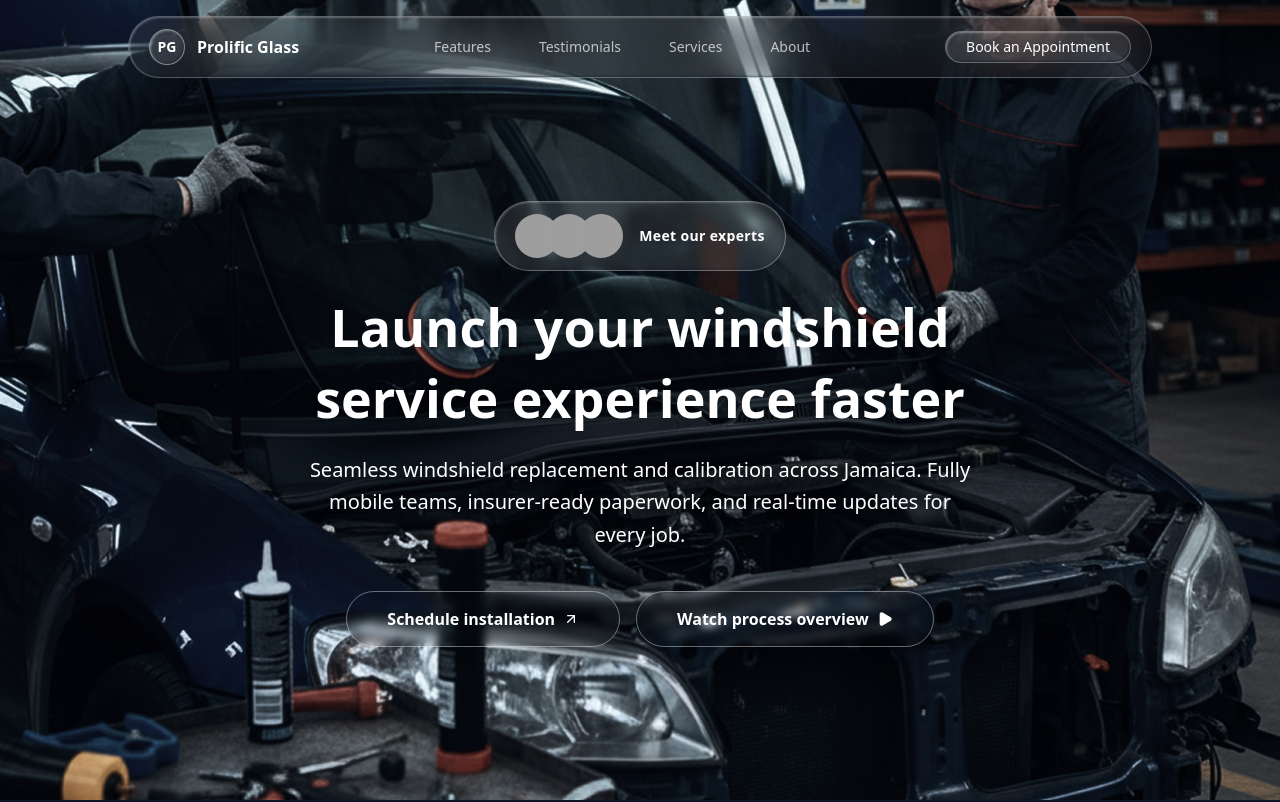
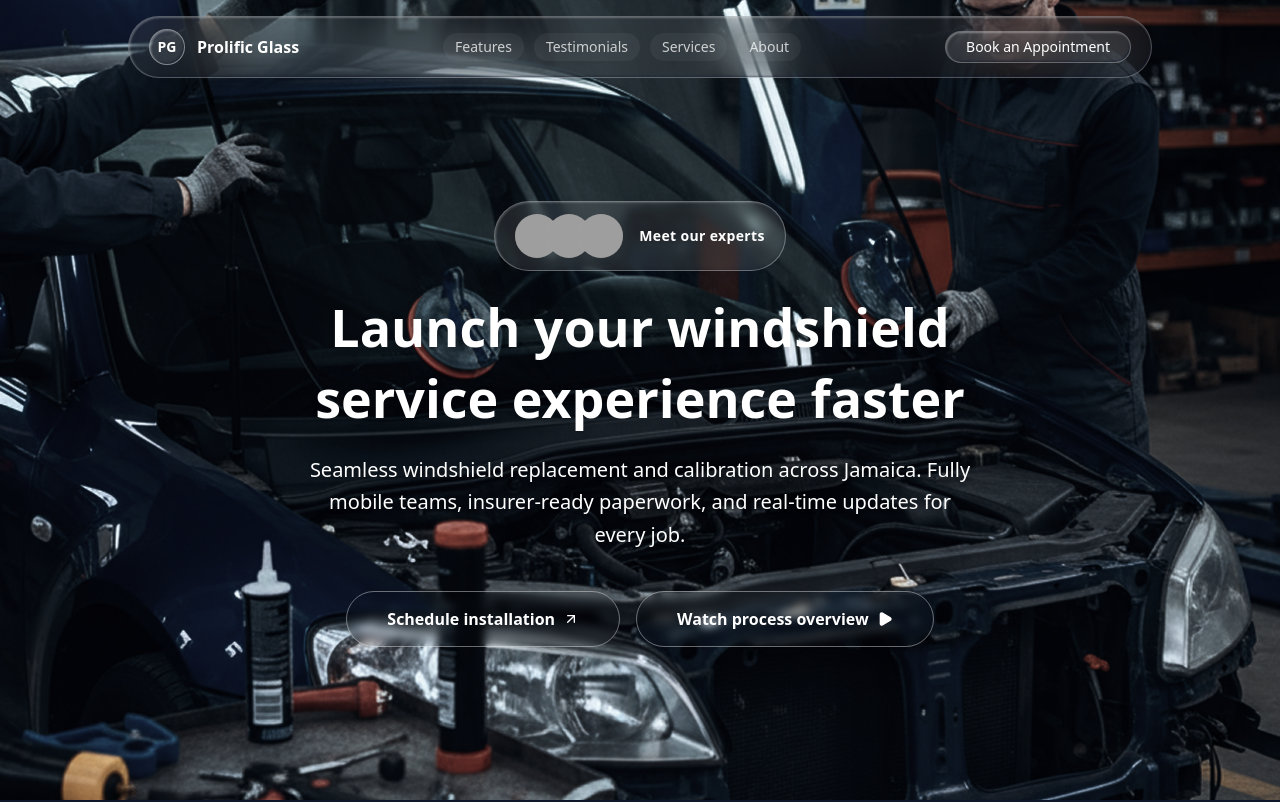
Before and after one commit to Eccentric-jamaican/prolific-glass, a Next.js app: page / in a window 1280 px wide. Shown: the top 802 px of the page. Built offline with nearby package versions, Linux system fonts and the light colour scheme; grey boxes are pictures that could not be loaded.

Commit message:
Add liquid glass animation to navbar links

```diff
--- /dev/null
+++ b/src/components/site/navbar.module.css
@@ -0,0 +1,89 @@
+.navSurface {
+  --glass-highlight: rgba(255, 255, 255, 0.5);
+  --glass-frost: rgba(255, 255, 255, 0.12);
+  --glass-shadow: 0 18px 40px -28px rgba(4, 13, 33, 0.8);
+  --glass-sheen: radial-gradient(circle at 20% 20%, rgba(255, 255, 255, 0.4), transparent 42%),
+    radial-gradient(circle at 80% 0%, rgba(163, 214, 255, 0.45), transparent 46%);
+}
+
+.navLinks {
+  position: relative;
+  display: flex;
+  align-items: center;
+  gap: 0.625rem;
+  padding: 0.25rem 0.5rem;
+  border-radius: 9999px;
+  isolation: isolate;
+}
+
+.navLink {
+  position: relative;
+  z-index: 1;
+  display: inline-flex;
+  align-items: center;
+  gap: 0.35rem;
+  border-radius: 9999px;
+  color: rgba(255, 255, 255, 0.75);
+  text-shadow: 0 6px 20px rgba(0, 0, 0, 0.16);
+  transition: color 200ms ease, transform 220ms ease, text-shadow 220ms ease, filter 220ms ease;
+  backdrop-filter: saturate(1.05);
+}
+
+.navLink::before {
+  content: "";
+  position: absolute;
+  inset: 0;
+  border-radius: inherit;
+  background: linear-gradient(120deg, rgba(255, 255, 255, 0.2), rgba(148, 227, 255, 0.16), rgba(216, 180, 254, 0.16));
+  opacity: 0;
+  filter: saturate(1.35);
+  box-shadow: inset 1px 1px 0 rgba(255, 255, 255, 0.6), inset -1px -1px 0 rgba(12, 26, 57, 0.4);
+  transition: opacity 200ms ease, filter 220ms ease;
+  z-index: -1;
+}
+
+.navLink:hover,
+.navLink:focus-visible {
+  color: white;
+  text-shadow: 0 10px 26px rgba(0, 0, 0, 0.28);
+  transform: translateY(-1px);
+  filter: saturate(1.18);
+}
+
+.navLink:hover::before,
+.navLink:focus-visible::before {
+  opacity: 1;
+}
+
+.liquidHighlight {
+  position: absolute;
+  top: 50%;
+  translate: 0 -50%;
+  height: 2.25rem;
+  border-radius: 9999px;
+  background: var(--glass-sheen),
+    linear-gradient(110deg, rgba(250, 250, 255, 0.35), rgba(125, 211, 252, 0.36), rgba(217, 180, 255, 0.24), rgba(99, 102, 241, 0.26));
+  border: 1px solid rgba(255, 255, 255, 0.46);
+  box-shadow: var(--glass-shadow), inset 1px 1px 0 rgba(255, 255, 255, 0.55), inset -1px -1px 0 rgba(14, 23, 42, 0.35);
+  filter: saturate(1.3);
+  opacity: 0;
+  pointer-events: none;
+  z-index: 0;
+  transition: opacity 180ms ease, filter 240ms ease;
+}
+
+.liquidHighlight::after {
+  content: "";
+  position: absolute;
+  inset: 2px;
+  border-radius: inherit;
+  background: linear-gradient(180deg, rgba(255, 255, 255, 0.14), rgba(0, 0, 0, 0.08));
+  mix-blend-mode: screen;
+  opacity: 0.8;
+}
+
+.navLinks:hover .liquidHighlight,
+.navLinks:focus-within .liquidHighlight {
+  opacity: 1;
+  filter: saturate(1.45);
+}
--- a/src/components/site/navbar.tsx
+++ b/src/components/site/navbar.tsx
@@ -3,6 +3,7 @@
 import Link from "next/link"
 import { motion } from "framer-motion"
 import { MenuIcon } from "lucide-react"
+import { type FocusEvent, useCallback, useRef, useState } from "react"
 
 import { Button } from "@/components/ui/button"
 import {
@@ -15,6 +16,7 @@ import {
 } from "@/components/ui/sheet"
 import { useMotionPreset } from "@/lib/motion-presets"
 import { cn } from "@/lib/utils"
+import styles from "./navbar.module.css"
 
 const links = [
   { label: "Features", href: "#features" },
@@ -25,6 +27,37 @@ const links = [
 
 export function Navbar({ className }: { className?: string }) {
   const fadeDown = useMotionPreset("fadeDown", { distance: -24, exitDistance: -16 })
+  const navRef = useRef<HTMLDivElement>(null)
+  const linkRefs = useRef<(HTMLAnchorElement | null)[]>([])
+  const [indicator, setIndicator] = useState({ x: 0, width: 0, visible: false })
+
+  const updateIndicator = useCallback((index: number) => {
+    const navEl = navRef.current
+    const target = linkRefs.current[index]
+
+    if (!navEl || !target) return
+
+    const navRect = navEl.getBoundingClientRect()
+    const targetRect = target.getBoundingClientRect()
+
+    setIndicator({
+      x: targetRect.left - navRect.left,
+      width: targetRect.width,
+      visible: true,
+    })
+  }, [])
+
+  const handleMouseLeave = useCallback(() => {
+    const activeElement = document.activeElement
+    if (activeElement && navRef.current?.contains(activeElement)) return
+    setIndicator((previous) => ({ ...previous, visible: false }))
+  }, [])
+
+  const handleBlurNav = useCallback((event: FocusEvent<HTMLDivElement>) => {
+    if (!event.currentTarget.contains(event.relatedTarget)) {
+      setIndicator((previous) => ({ ...previous, visible: false }))
+    }
+  }, [])
 
   return (
     <motion.header
@@ -48,12 +81,40 @@ export function Navbar({ className }: { className?: string }) {
               </span>
               Prolific Glass
             </Link>
-            <nav className="hidden items-center gap-6 text-sm font-medium text-white/70 md:flex">
-              {links.map((link) => (
+            <nav
+              ref={navRef}
+              className={cn(
+                "relative hidden items-center text-sm font-medium text-white/70 md:flex",
+                styles.navSurface,
+                styles.navLinks,
+              )}
+              onMouseLeave={handleMouseLeave}
+              onBlur={handleBlurNav}
+            >
+              <motion.div
+                aria-hidden="true"
+                className={styles.liquidHighlight}
+                initial={false}
+                animate={{
+                  x: indicator.x,
+                  width: indicator.width || 56,
+                  opacity: indicator.visible ? 1 : 0,
+                }}
+                transition={{ type: "spring", stiffness: 420, damping: 32, mass: 0.9 }}
+              />
+              {links.map((link, index) => (
                 <Link
                   key={link.href}
                   href={link.href}
-                  className="rounded-full px-3 py-1 transition-colors duration-200 hover:text-white focus-visible:outline-none focus-visible:ring-2 focus-visible:ring-white/60 focus-visible:ring-offset-2 focus-visible:ring-offset-transparent"
+                  ref={(node) => {
+                    linkRefs.current[index] = node
+                  }}
+                  onMouseEnter={() => updateIndicator(index)}
+                  onFocus={() => updateIndicator(index)}
+                  className={cn(
+                    "rounded-full px-3 py-1 transition-colors duration-200 hover:text-white focus-visible:outline-none focus-visible:ring-2 focus-visible:ring-white/60 focus-visible:ring-offset-2 focus-visible:ring-offset-transparent",
+                    styles.navLink,
+                  )}
                 >
                   {link.label}
                 </Link>
```
